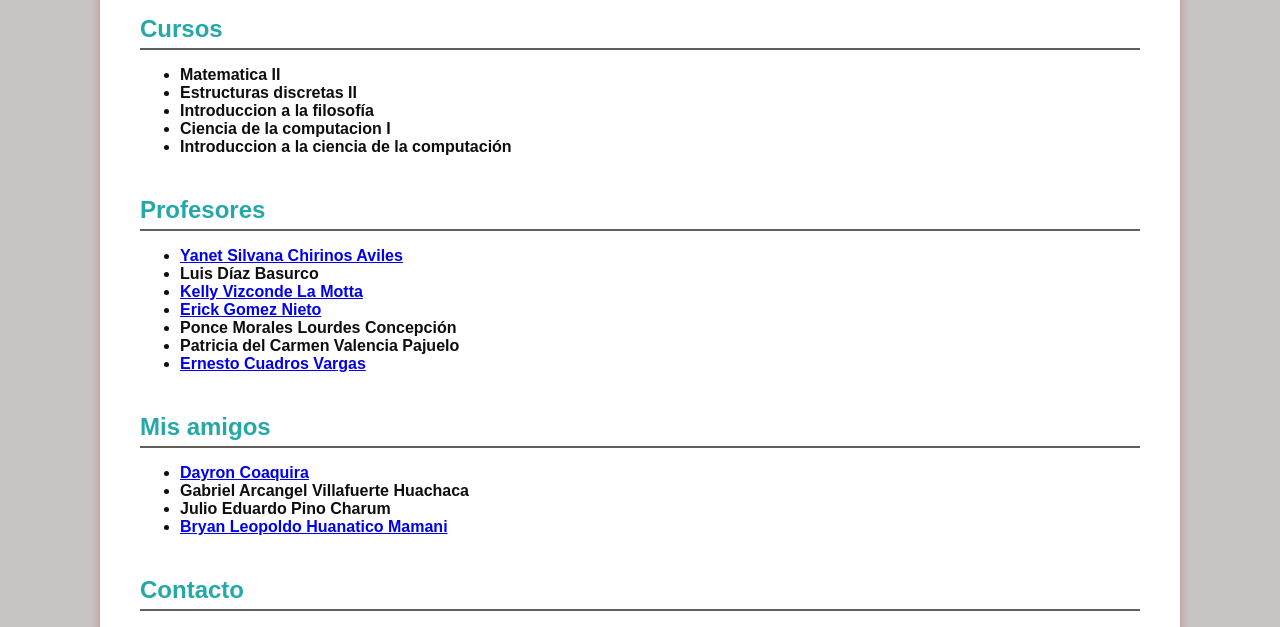
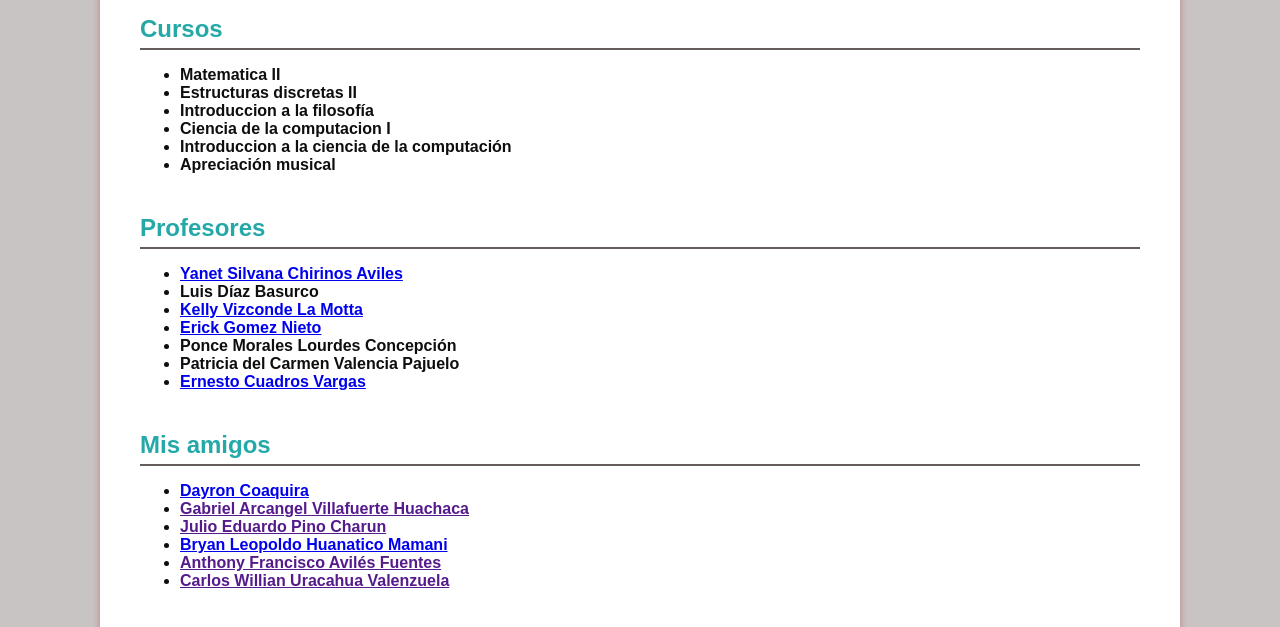
Before and after one commit to AbelCutire/AbelCutire.github.io, a plain HTML site: page index.html in a window 1280 px wide. Shown: the part 456-1083 px from the top of the page. Drawn offline with Linux system fonts and the light colour scheme.

Commit message:
Update index.html

```diff
--- a/index.html
+++ b/index.html
@@ -34,6 +34,7 @@
             <li><strong>Introduccion a la filosofía</strong></li>
             <li><strong>Ciencia de la computacion I</strong></li>
             <li><strong>Introduccion a la ciencia de la computación</strong></li>
+            <li><strong>Apreciación musical</strong></li>
         </ul>
     </section>
 
@@ -54,9 +55,11 @@
         <h2>Mis amigos</h2>
         <ul>
             <li><strong> <a href="https://day-llave.github.io/dayron_giovani_coaquira_llave/">Dayron Coaquira  </a> </strong></li>
-            <li><strong>Gabriel Arcangel Villafuerte Huachaca</strong></li>
-            <li><strong>Julio Eduardo Pino Charum</strong></li>
+            <li><strong><a href="">Gabriel Arcangel Villafuerte Huachaca</a></strong></li>
+            <li><strong><a href="">Julio Eduardo Pino Charun</a></strong></li>
             <li><strong> <a href="https://lolofer321.github.io/Bryan-Leopoldo-Huanatico-Mamani.github.io/">Bryan Leopoldo Huanatico Mamani </a> </strong></li>
+            <li><strong> <a href="">Anthony Francisco Avilés Fuentes</a></strong></li>
+            <li><strong><a href="">Carlos Willian Uracahua Valenzuela</a></strong></li>
         </ul>
 
     </section>
```
